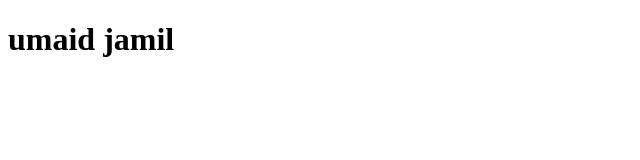
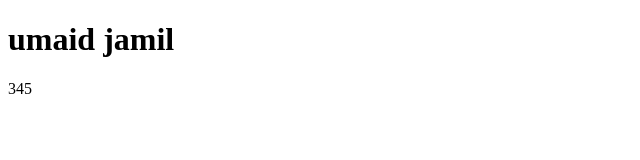
Before and after one commit to umaid006/test-project, a plain HTML site: page index.html in a window 1280 px wide. Shown: the full height of the page, 0-640 px from the left. Drawn offline with Linux system fonts and the light colour scheme.

Commit message:
age added

```diff
--- a/index.html
+++ b/index.html
@@ -8,5 +8,6 @@
 </head>
 <body>
     <h1>umaid jamil</h1>
+    <p>345</p>
 </body>
 </html>
```
